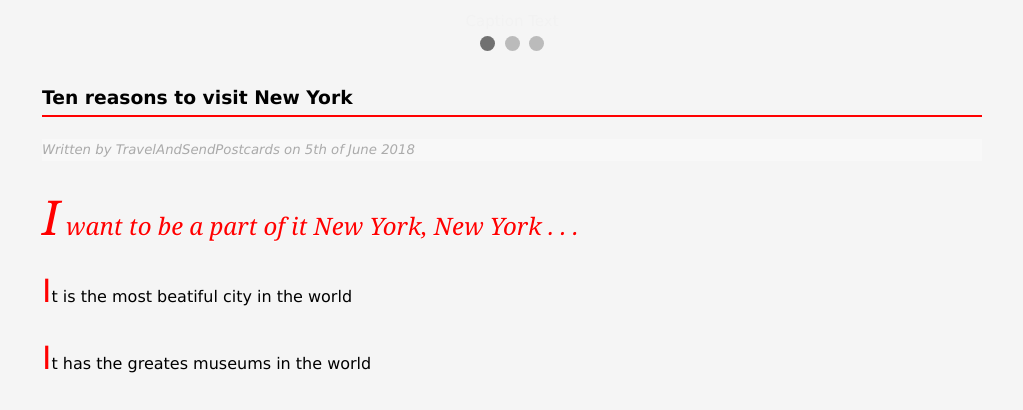
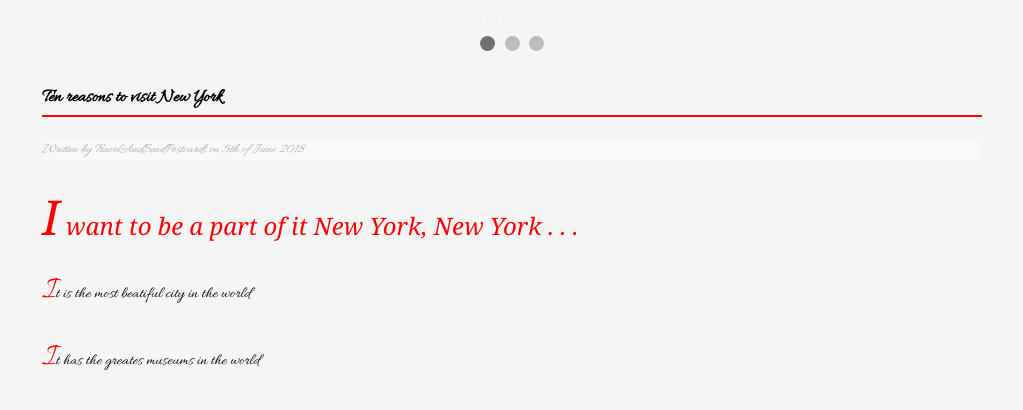
Before and after one commit to KwNy/new_york_gallery, a plain HTML site: page docs/index.html in a window 1280 px wide. Shown: the part 924-1334 px from the top of the page, without its empty margins (128-1151 px from the left). Drawn offline with Linux system fonts and the light colour scheme; a web font is replaced by a local one.

Commit message:
Update index.html

```diff
--- a/docs/index.html
+++ b/docs/index.html
@@ -234,6 +234,8 @@ p::first-letter {
 @media only screen and (max-width: 300px) {
   .prev, .next,.text {font-size: 11px}
 }
+
+.content{font-family:  'Allura'}
 </style>
 </head>
 <body>
```
